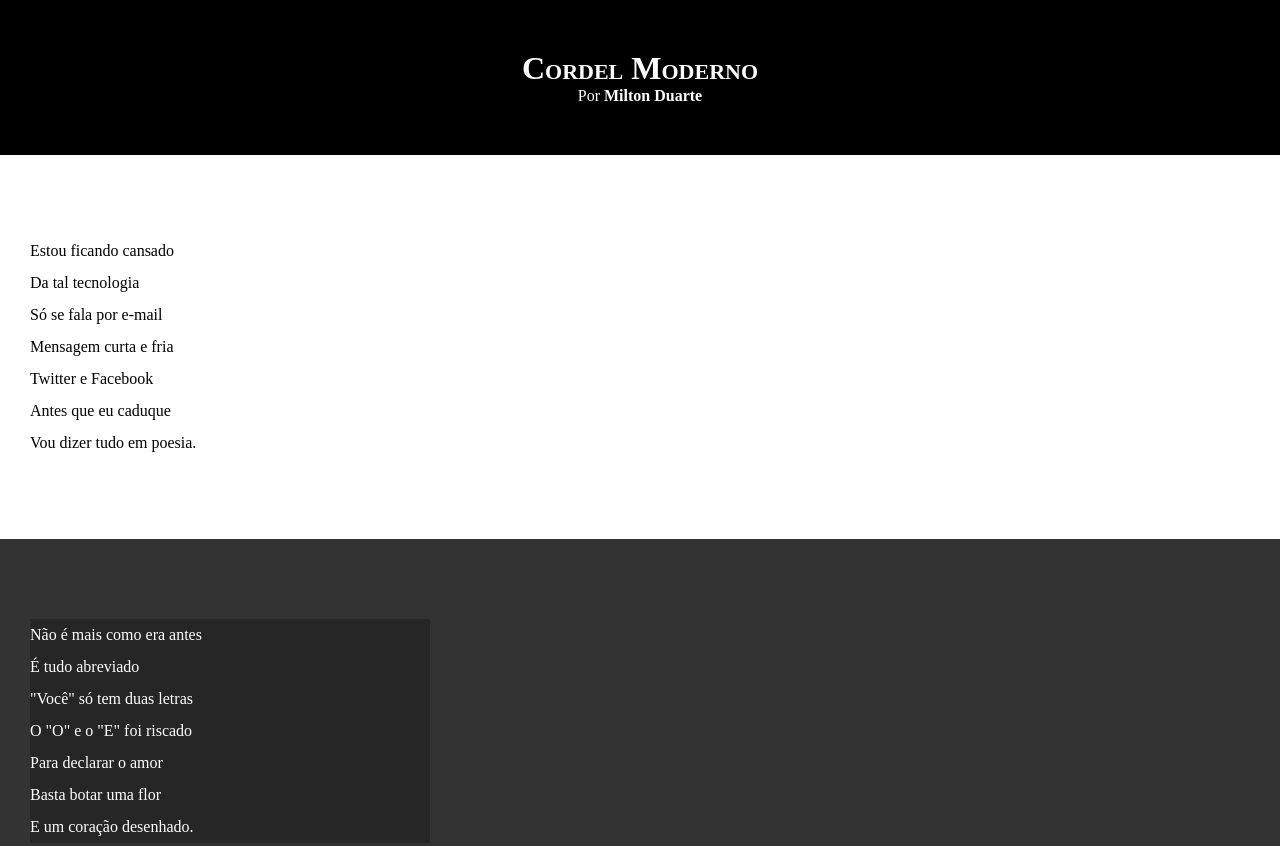
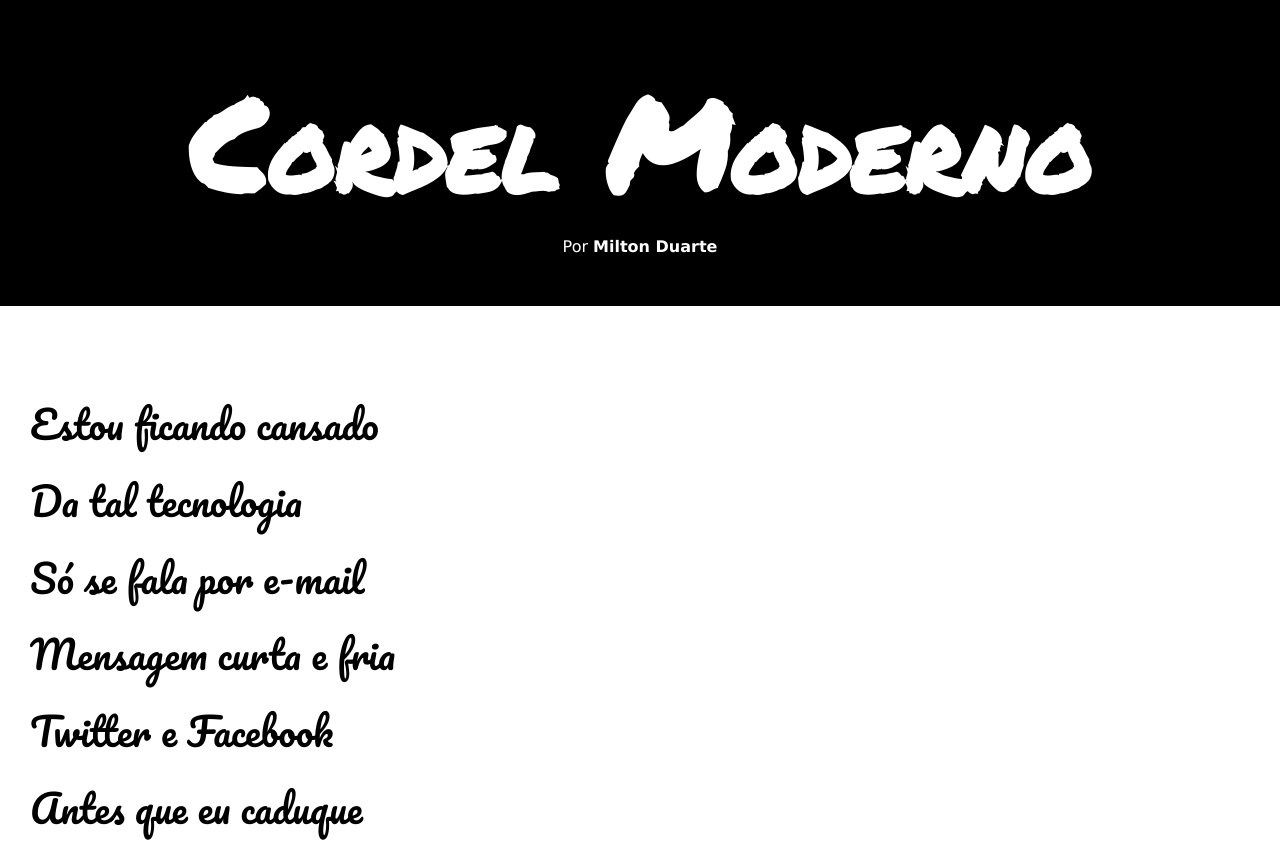
Before and after one commit to denisdoprado/html-css, a plain HTML site: page Exercicios/desafio12/index.html in a window 1280 px wide. Shown: the top 846 px of the page. Drawn offline with Linux system fonts and the light colour scheme.

Commit message:
atualizaçao desafio12

```diff
--- a/Exercicios/desafio12/estilo/style.css
+++ b/Exercicios/desafio12/estilo/style.css
@@ -1,3 +1,12 @@
+@import url('https://fonts.googleapis.com/css2?family=Pacifico&display=swap');
+
+@import url('https://fonts.googleapis.com/css2?family=Permanent+Marker&display=swap');
+
+:root {
+    --fonte1:Verdana,Geneva, Tahoma, sans-serif;
+    --fonte2:'Pacifico', cursive;
+    --fonte3:'Permanent Marker', cursive;
+}
 * {
     margin:0px;
     padding: 0px;
@@ -6,6 +15,7 @@
 html, body {
     min-height: 100vh;
     background-color: darkgray;
+    font-family: var(--fonte1);
 
 }
 header {
@@ -16,6 +26,8 @@ header {
 header > h1 {
     padding-top: 50px;
     font-variant: small-caps;
+    font-family: var(--fonte3);
+    font-size: 10vw;
 }
 header > p {
     padding-bottom: 50px;
@@ -36,6 +48,8 @@ section {
     padding-bottom: 10vh;
     line-height: 2em;
     padding-left: 30px;
+    font-family: var(--fonte2);
+    font-size:3vw ;
 }
 
 section.normal {
@@ -43,12 +57,14 @@ section.normal {
     color:black;
 }
 section.imagem {
+
     background-color: rgb(51, 51, 51);
     color:#ffffff
 }
 
 section.imagem > p {
-    width: 400px;
+    display: inline-block;
+    padding: 5px;
     background-color: rgba(0, 0, 0, 0.253);
 }
 
--- a/Exercicios/desafio12/index.html
+++ b/Exercicios/desafio12/index.html
@@ -4,6 +4,10 @@
     <meta charset="UTF-8">
     <meta name="viewport" content="width=device-width, initial-scale=1.0">
     <title>Cordel Moderno</title>
+    <link rel="preconnect" href="https://fonts.googleapis.com">
+    <link rel="preconnect" href="https://fonts.gstatic.com" crossorigin>
+    <link href="https://fonts.googleapis.com/css2?family=Pacifico&display=swap" rel="stylesheet">
+    <link href="https://fonts.googleapis.com/css2?family=Permanent+Marker&display=swap" rel="stylesheet">
     <link rel="stylesheet" href="estilo/style.css">
 </head>
 <body>
```
